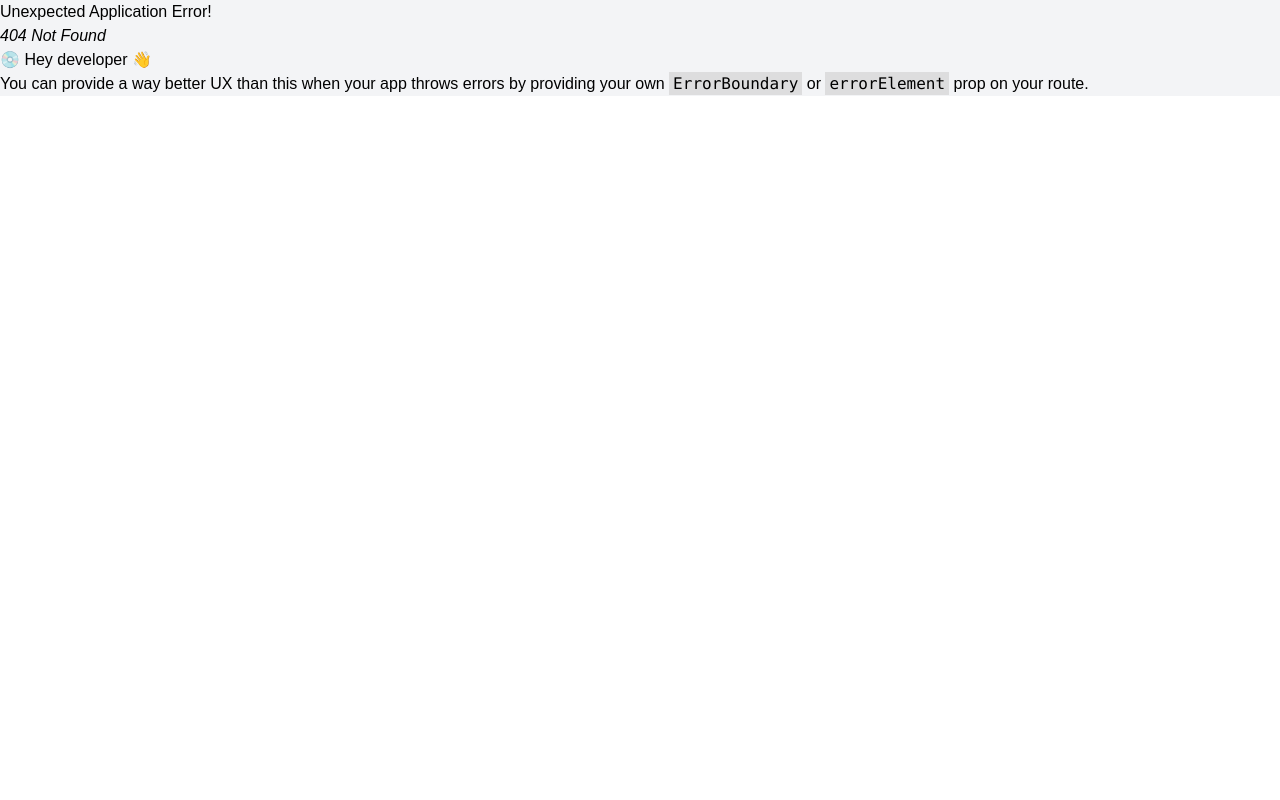
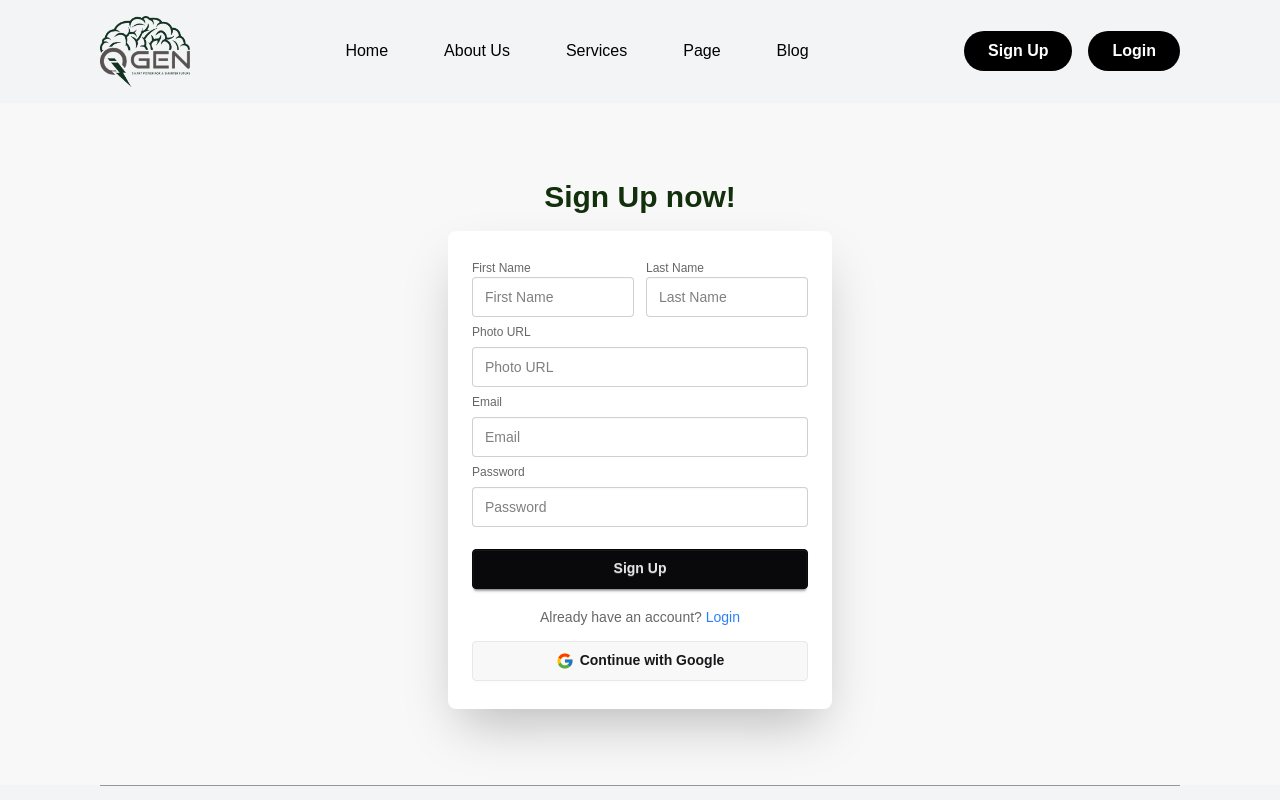
Before and after one commit to Hasnine670817/financial-business-website, a React (Vite) app: page /sign-up in a window 1280 px wide. Before the commit this address had no page. Shown: the top 800 px of the page. Built offline with nearby package versions, Linux system fonts and the light colour scheme.

Commit message:
login and sign-up done

```diff
--- /dev/null
+++ b/src/Auth/Login.jsx
@@ -0,0 +1,38 @@
+import React from 'react';
+import { FcGoogle } from 'react-icons/fc';
+import { Link } from 'react-router-dom';
+
+const Login = () => {
+    return (
+        <div>
+            <div className="hero bg-base-200 py-10 md:py-15">
+                <div className="hero-content block w-full text-center">
+                    <div className="text-center">
+                        <h1 className="text-3xl font-bold mt-0">Login now!</h1>
+                    </div>
+                    <div className="card bg-base-100 w-full max-w-sm shrink-0 shadow-2xl mx-auto">
+                        <div className="card-body">
+                            <fieldset className="fieldset">
+                                <label className="label">Email</label>
+                                <input type="email" className="input w-full" placeholder="Email" />
+                                <label className="label">Password</label>
+                                <input type="password" className="input w-full" placeholder="Password" />
+                                <div className='text-start'><a className="link link-hover">Forgot password?</a></div>
+                                <button className="btn btn-neutral mt-4 hover:bg-old-green">Login</button>
+
+                                <p className='label text-center mt-3 block text-sm'>Don't have account? <Link className='text-blue-500 hover:underline' to='/sign-up'>Sign Up</Link></p>
+
+                                <button className="btn mt-2">
+                                    <FcGoogle className='text-lg' />
+                                    Continue with Google
+                                </button>
+                            </fieldset>
+                        </div>
+                    </div>
+                </div>
+            </div>
+        </div>
+    );
+};
+
+export default Login;
--- /dev/null
+++ b/src/Auth/SignUp.jsx
@@ -0,0 +1,52 @@
+import React from 'react';
+import { FcGoogle } from 'react-icons/fc';
+import { Link } from 'react-router-dom';
+
+const SignUp = () => {
+    return (
+        <div>
+            <div className="hero bg-base-200 py-10 md:py-15">
+                <div className="hero-content block w-full text-center">
+                    <div className="text-center">
+                        <h1 className="text-3xl font-bold mt-0">Sign Up now!</h1>
+                    </div>
+                    <div className="card bg-base-100 w-full max-w-sm shrink-0 shadow-2xl mx-auto">
+                        <div className="card-body">
+                            <fieldset className="fieldset">
+                                <div className='grid grid-cols-1 gap-2 md:grid-cols-2 md:gap-3'>
+                                    <div className='text-start'>
+                                        <label className="label">First Name</label>
+                                        <input type="text" className="input" placeholder="First Name" />
+                                    </div>
+                                    <div className='text-start'>
+                                        <label className="label">Last Name</label>
+                                        <input type="text" className="input" placeholder="Last Name" />
+                                    </div>
+                                </div>
+
+                                <label className="label">Photo URL</label>
+                                <input type="url" className="input w-full" placeholder="Photo URL" />
+
+                                <label className="label">Email</label>
+                                <input type="email" className="input w-full" placeholder="Email" />
+                                <label className="label">Password</label>
+                                <input type="password" className="input w-full" placeholder="Password" />
+
+                                <button className="btn btn-neutral mt-4 hover:bg-old-green">Sign Up</button>
+
+                                <p className='label text-center mt-3 block text-sm'>Already have an account? <Link className='text-blue-500 hover:underline' to='/login'>Login</Link></p>
+
+                                <button className="btn mt-2">
+                                    <FcGoogle className='text-lg' />
+                                    Continue with Google
+                                </button>
+                            </fieldset>
+                        </div>
+                    </div>
+                </div>
+            </div>
+        </div>
+    );
+};
+
+export default SignUp;
--- a/src/Components/Header.jsx
+++ b/src/Components/Header.jsx
@@ -29,10 +29,10 @@ const Header = () => {
 
                     <ul className='flex items-center gap-4'>
                         <li>
-                            <Link className='text-sm xl:text-base 2xl:text-lg font-semibold text-white bg-black leading-none py-3 px-6 2xl:py-4 2xl:px-8 rounded-[26px] hover:bg-[#12300B]'>Sign Up</Link>
+                            <Link to='/sign-up' className='text-sm xl:text-base 2xl:text-lg font-semibold text-white bg-black leading-none py-3 px-6 2xl:py-4 2xl:px-8 rounded-[26px] hover:bg-[#12300B]'>Sign Up</Link>
                         </li>
                         <li>
-                            <Link className='text-sm xl:text-base 2xl:text-lg font-semibold text-white bg-black leading-none py-3 px-6 2xl:py-4 2xl:px-8 rounded-[26px] hover:bg-[#12300B]'>Login</Link>
+                            <Link to='/login' className='text-sm xl:text-base 2xl:text-lg font-semibold text-white bg-black leading-none py-3 px-6 2xl:py-4 2xl:px-8 rounded-[26px] hover:bg-[#12300B]'>Login</Link>
                         </li>
                     </ul>
                 </nav>
@@ -65,10 +65,10 @@ const Header = () => {
                                 <NavLink to='/blog' className='text-base font-medium text-black relative'>Blog</NavLink>
                             </li>
                             <li className='mt-3'>
-                                <Link className='text-sm xl:text-base 2xl:text-lg font-semibold text-white bg-black leading-none py-3 px-6 2xl:py-4 2xl:px-8 rounded-[26px] hover:bg-[#12300B] justify-center'>Sign Up</Link>
+                                <Link to='sign-up' className='text-sm xl:text-base 2xl:text-lg font-semibold text-white bg-black leading-none py-3 px-6 2xl:py-4 2xl:px-8 rounded-[26px] hover:bg-[#12300B] justify-center'>Sign Up</Link>
                             </li>
                             <li className='mt-3'>
-                                <Link className='text-sm xl:text-base 2xl:text-lg font-semibold text-white bg-black leading-none py-3 px-6 2xl:py-4 2xl:px-8 rounded-[26px] hover:bg-[#12300B] justify-center'>Login</Link>
+                                <Link to='/login' className='text-sm xl:text-base 2xl:text-lg font-semibold text-white bg-black leading-none py-3 px-6 2xl:py-4 2xl:px-8 rounded-[26px] hover:bg-[#12300B] justify-center'>Login</Link>
                             </li>
                         </ul>
                     </div>
--- a/src/index.css
+++ b/src/index.css
@@ -25,7 +25,7 @@
 @layer base {
 
   body {
-    @apply bg-[#F3F4F6] font-manrope text-black
+    @apply bg-[#F3F4F6] font-manrope text-black min-h-screen
   }
 
   h1 {
```
Also changed, not shown: src/main.jsx (+10 -0 lines), src/Pages/Home.jsx (line endings or trailing spaces).
